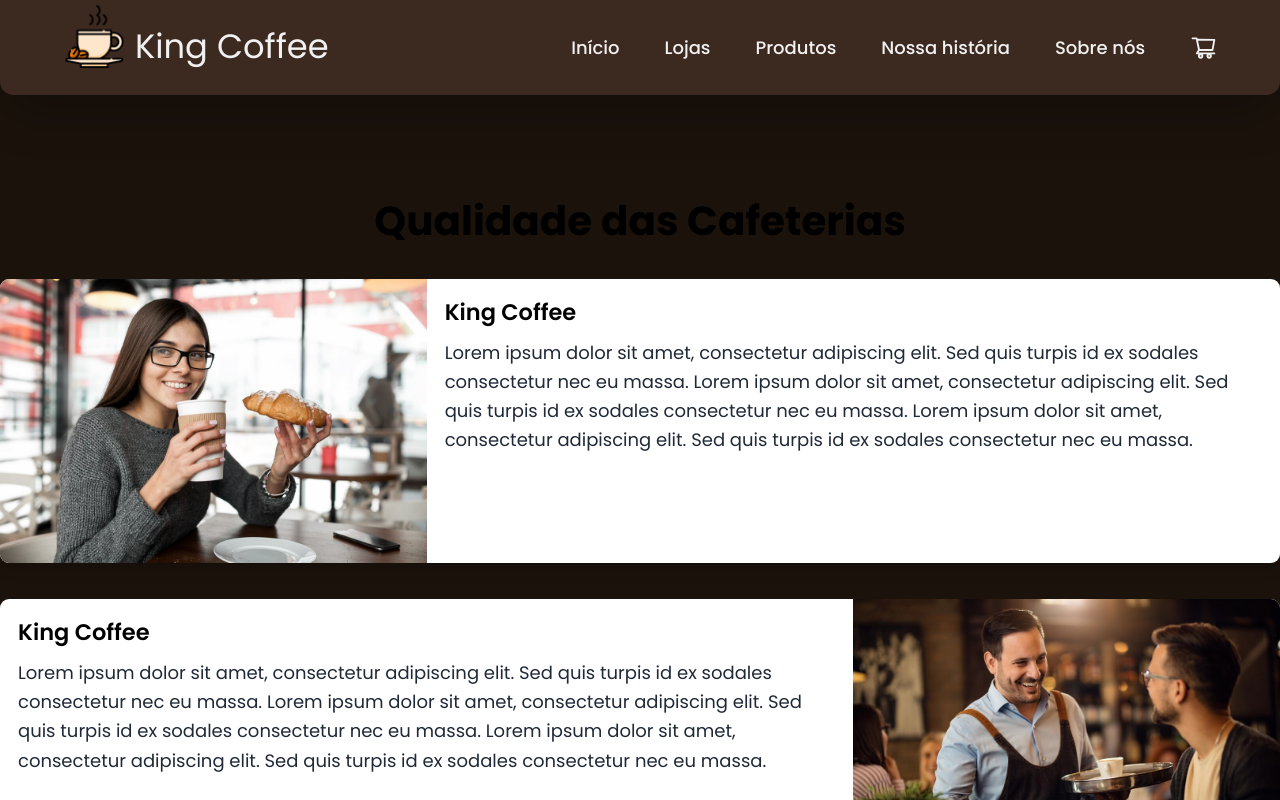
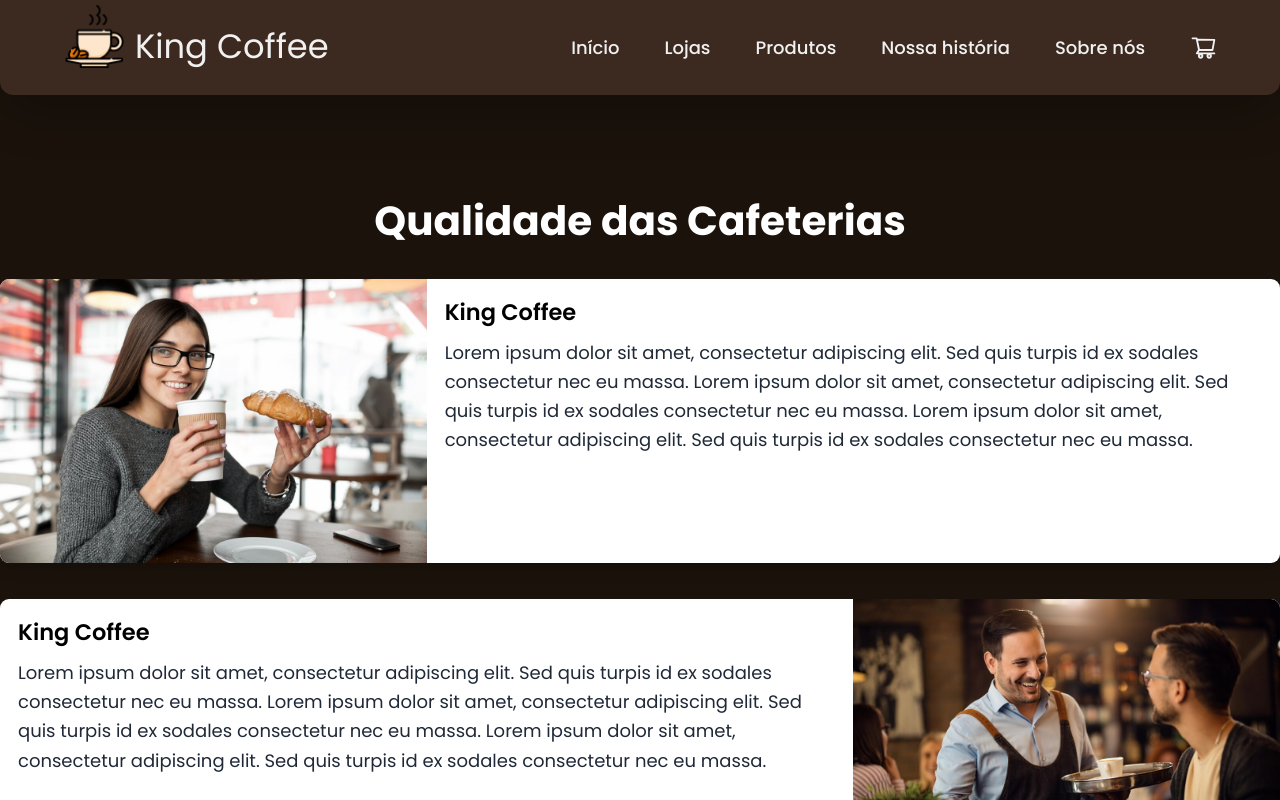
Before and after one commit to GabrielTechd/kingCoffee, a Next.js app: page /lojas in a window 1280 px wide. Shown: the top 800 px of the page. Built offline with nearby package versions, Linux system fonts and the light colour scheme; a web font is replaced by a local one.

Commit message:
arrumado cor pagina lojas

```diff
--- a/src/app/components/lojas/estrutura.tsx
+++ b/src/app/components/lojas/estrutura.tsx
@@ -4,7 +4,7 @@
   return (
     <main>
       <section className="container text-black mx-auto py-8">
-        <h1 className="text-4xl pt-36 text-black font-bold text-primary mb-8 text-center">Qualidade das Cafeterias</h1>
+        <h1 className="text-4xl pt-36 text-white font-bold text-primary mb-8 text-center">Qualidade das Cafeterias</h1>
         <div className="grid grid-cols-1 gap-8">
           <div className="rounded-lg bg-white overflow-hidden shadow-lg flex flex-col sm:flex-row">
             <img src="./historia3.jpg" alt="Cafeteria 1" className="w-full object-cover h-64 sm:w-64 sm:h-auto md:w-1/3 md:h-auto" />
```
